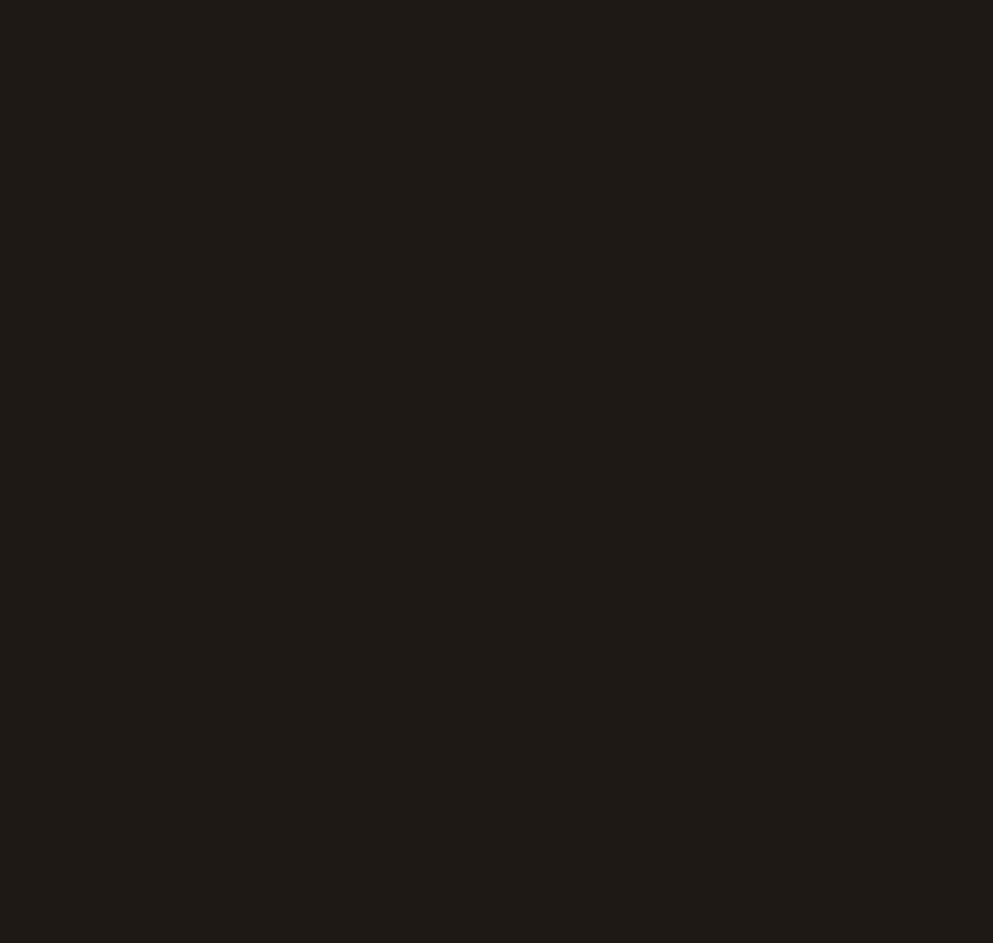
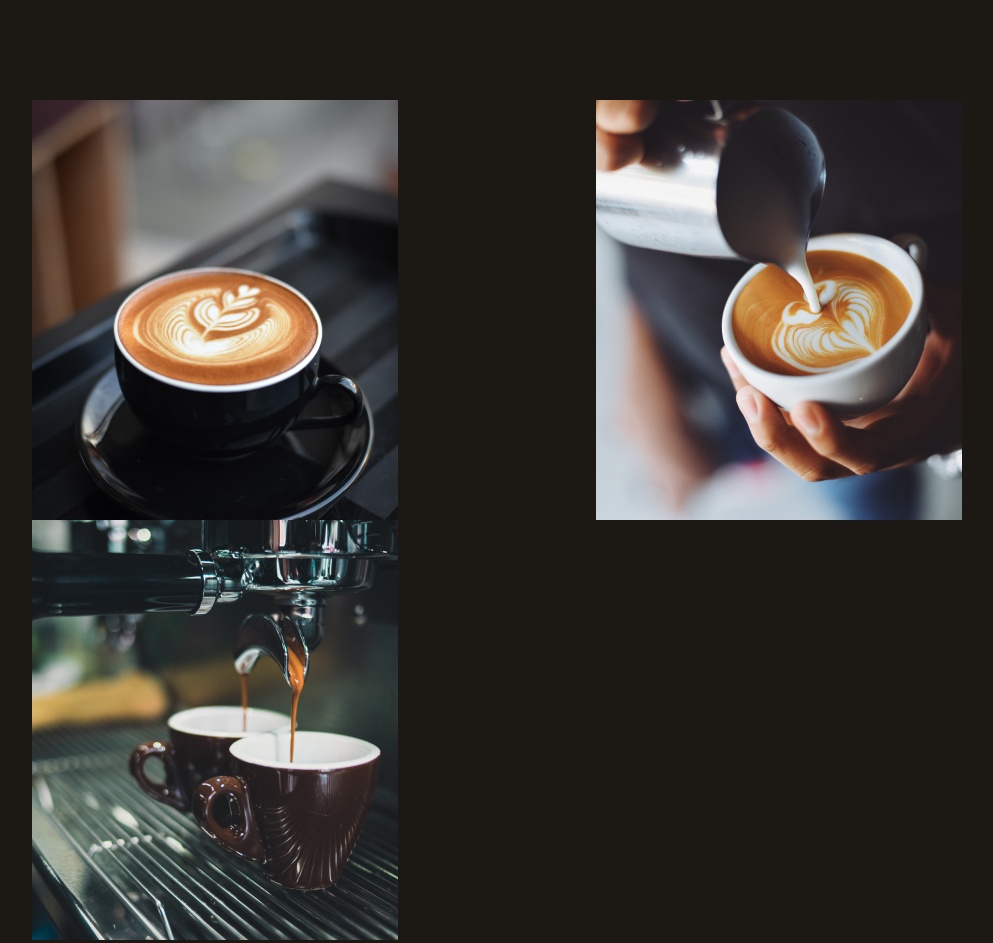
Before and after one commit to mir312/class.work-5, a plain HTML site: page index.html in a window 1280 px wide. Shown: the whole page, without its empty margins (143-1136 px from the left). Before the commit the page ends 800 px from the top, so only its background shows below. Drawn offline with Linux system fonts and the light colour scheme.

Commit message:
html for cards sec and add img cards_sec

```diff
--- a/index.html
+++ b/index.html
@@ -16,9 +16,14 @@
 <body>
 
 
-	<section class="">
+
+	<section class="cards">
 		<div class="container">
-			<h2 class="sec_tit"></h2>
+			<div class="cards_img flex">
+			<div class="cards_img"><img src="img/img-1.jpg" alt=""></div>
+			<div class="cards_img"><img src="img/img-2.jpg" alt=""></div>
+			<div class="cards_img"><img src="img/img-3.jpg" alt=""></div>
+		</div>
 		</div>
 	</section>
 
```
Also changed, not shown: img/img-1.jpg (added), img/img-2.jpg (added), img/img-3.jpg (added).
